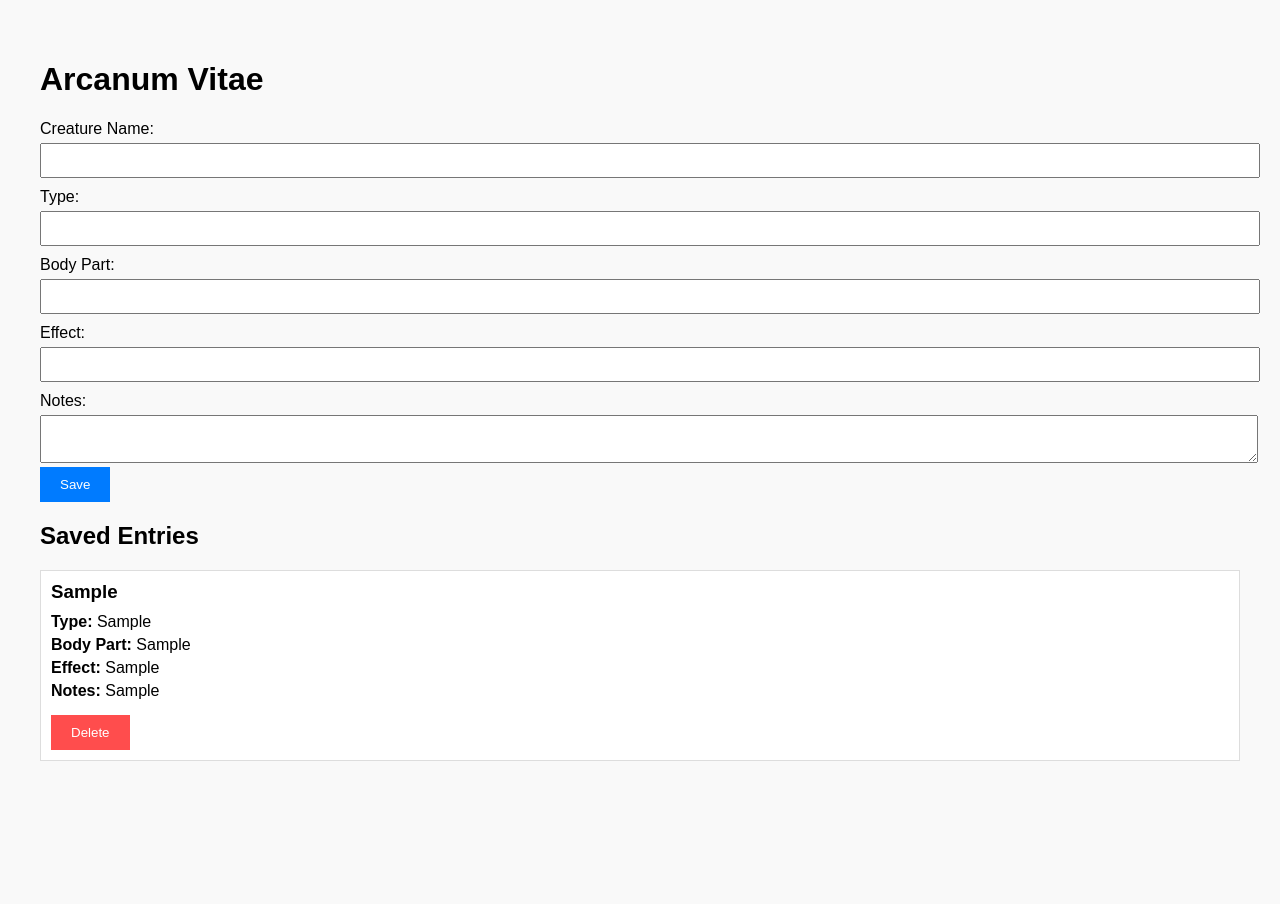
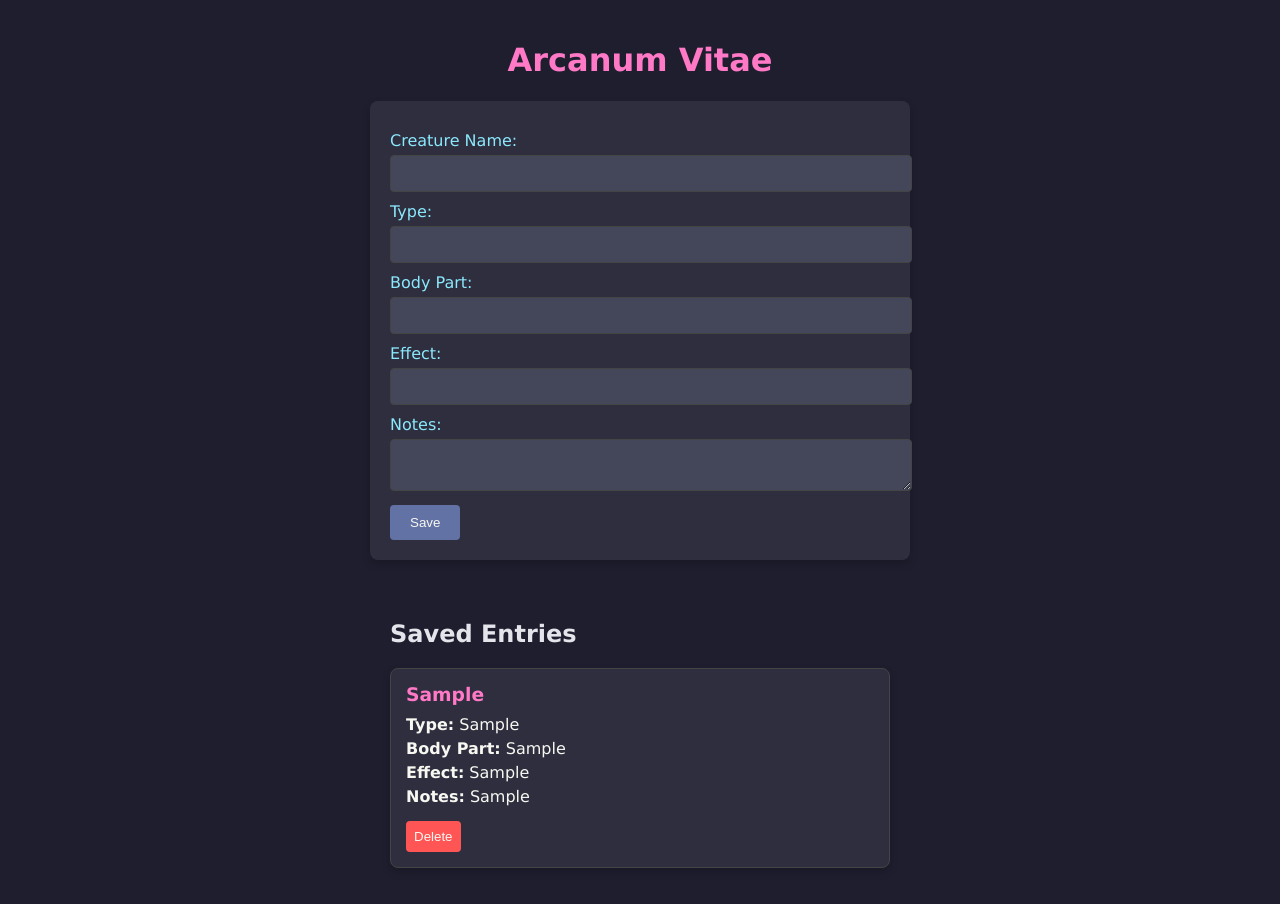
Before and after one commit to SpaceBjorne/ArcanumVitae, a plain HTML site: page index.html in a window 1280 px wide. Both pictures are taken after typing "Sample", "Sample", "Sample", "Sample", "Sample" into the empty fields and a click on the button "Save". Before the commit the page ends 817 px from the top, so only its background shows below. Drawn offline with Linux system fonts and the light colour scheme.

Commit message:
Update styles.css

```diff
--- a/styles.css
+++ b/styles.css
@@ -1,39 +1,63 @@
 body {
-    font-family: Arial, sans-serif;
-    margin: 20px;
+    font-family: 'Lucida Sans', Arial, sans-serif;
+    background-color: #1e1e2f;
+    color: #e4e4eb;
+    margin: 0;
     padding: 20px;
-    background-color: #f9f9f9;
+    display: flex;
+    flex-direction: column;
+    align-items: center;
+}
+
+h1 {
+    color: #ff79c6;
 }
 
 form {
+    background-color: #2e2e3e;
+    border-radius: 8px;
+    padding: 20px;
     margin-bottom: 20px;
+    width: 100%;
+    max-width: 500px;
+    box-shadow: 0 4px 8px rgba(0, 0, 0, 0.2);
 }
 
 label {
     display: block;
     margin-top: 10px;
+    color: #8be9fd;
 }
 
 input, textarea {
     width: 100%;
-    padding: 8px;
+    padding: 10px;
     margin-top: 5px;
+    border: 1px solid #444;
+    border-radius: 4px;
+    background-color: #44475a;
+    color: #f8f8f2;
 }
 
 button {
     padding: 10px 20px;
-    background-color: #007bff;
-    color: white;
+    margin-top: 10px;
+    background-color: #6272a4;
+    color: #f8f8f2;
     border: none;
+    border-radius: 4px;
     cursor: pointer;
+    transition: background-color 0.3s ease;
 }
 
 button:hover {
-    background-color: #0056b3;
+    background-color: #50fa7b;
 }
 
 #entriesContainer {
     margin-top: 20px;
+    width: 100%;
+    max-width: 500px;
 }
 
 #entriesList {
@@ -42,14 +66,18 @@ button:hover {
 }
 
 #entriesList li {
-    background-color: #ffffff;
-    border: 1px solid #dddddd;
+    background-color: #2e2e3e;
+    border: 1px solid #444;
+    border-radius: 8px;
     margin-bottom: 10px;
-    padding: 10px;
+    padding: 15px;
+    color: #f8f8f2;
+    box-shadow: 0 4px 8px rgba(0, 0, 0, 0.2);
 }
 
 #entriesList li h3 {
     margin: 0 0 10px 0;
+    color: #ff79c6;
 }
 
 #entriesList li p {
@@ -57,12 +85,17 @@ button:hover {
 }
 
 #entriesList li button {
-    background-color: #ff4d4d;
-    margin-top: 10px;
+    background-color: #ff5555;
+    border: none;
+    border-radius: 4px;
+    padding: 8px;
+    color: #f8f8f2;
+    cursor: pointer;
+    transition: background-color 0.3s ease;
 }
 
 #entriesList li button:hover {
-    background-color: #cc0000;
+    background-color: #ff79c6;
 }
 
 /* Responsive Design */
```
